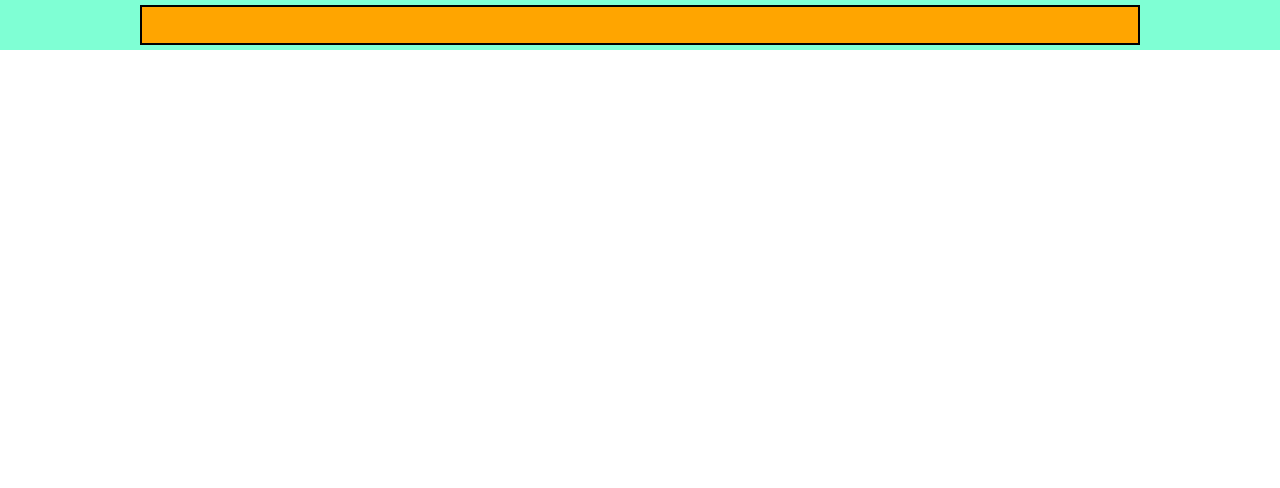
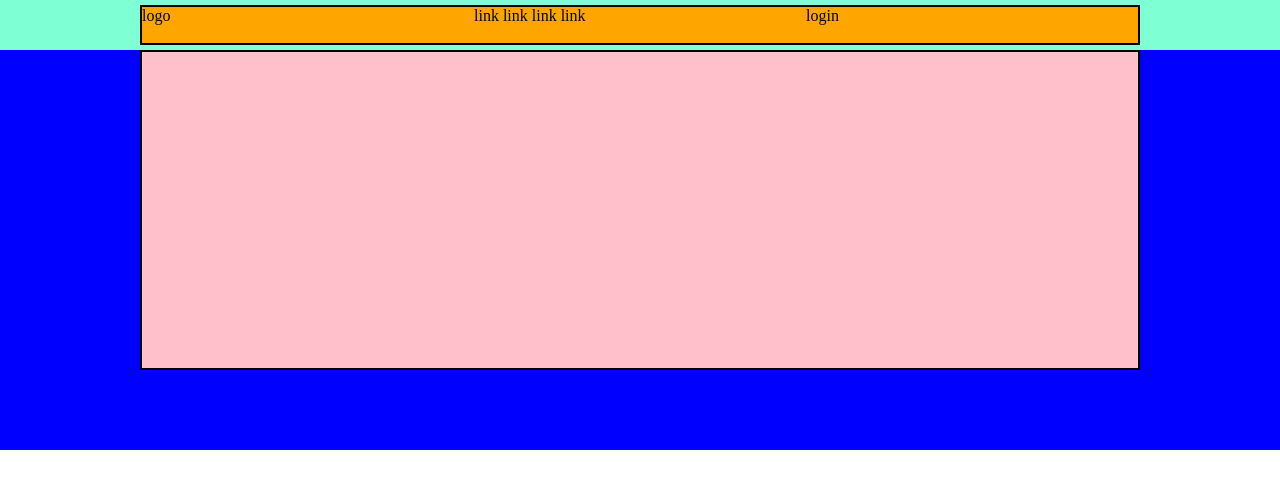
Before and after one commit to DeAngelisDev16/htmlcss-struttura-discord, a plain HTML site: page index.html in a window 1280 px wide. Drawn offline with Linux system fonts and the light colour scheme.

Commit message:
Section-one-commit

```diff
--- a/index.html
+++ b/index.html
@@ -10,6 +10,21 @@
 <body>
     <header>
         <nav class="container-nav">
+            <div class="row">
+                <div class="col-4">
+                    logo
+
+                </div>
+                <div class="col-4">
+                    link link link link
+
+                </div>
+                <div class="col-4">
+                    login
+                </div>
+
+
+            </div>
 
 
         </nav>
@@ -18,7 +33,14 @@
 
 
 
+
     <main>
+        <section id="main-section">
+            <div id="container-main-section">
+
+            </div>
+
+        </section>
 
     </main>
 
--- a/style.css
+++ b/style.css
@@ -20,6 +20,7 @@
 .row{
     display: flex;
 
+
 }
 
 header{
@@ -28,11 +29,24 @@ header{
     display: flex;
 }
 
-.col-10{
-    width: calc( (100% / 12) * 10 );
+.col-4{
+    width: calc( (100% / 12) * 4 );
+    align-items: center;
+
 
 }
 
-.col-6{
-    width: calc( (100% / 12) * 6 );
+#main-section{
+    background-color: blue;
+    height: 400px;
 }
+
+#container-main-section{
+    background-color: pink;
+    width: 80%;
+    max-width: 1000px;
+    height: 80%;
+    margin: auto;
+    border: 2px solid;
+
+}
```
